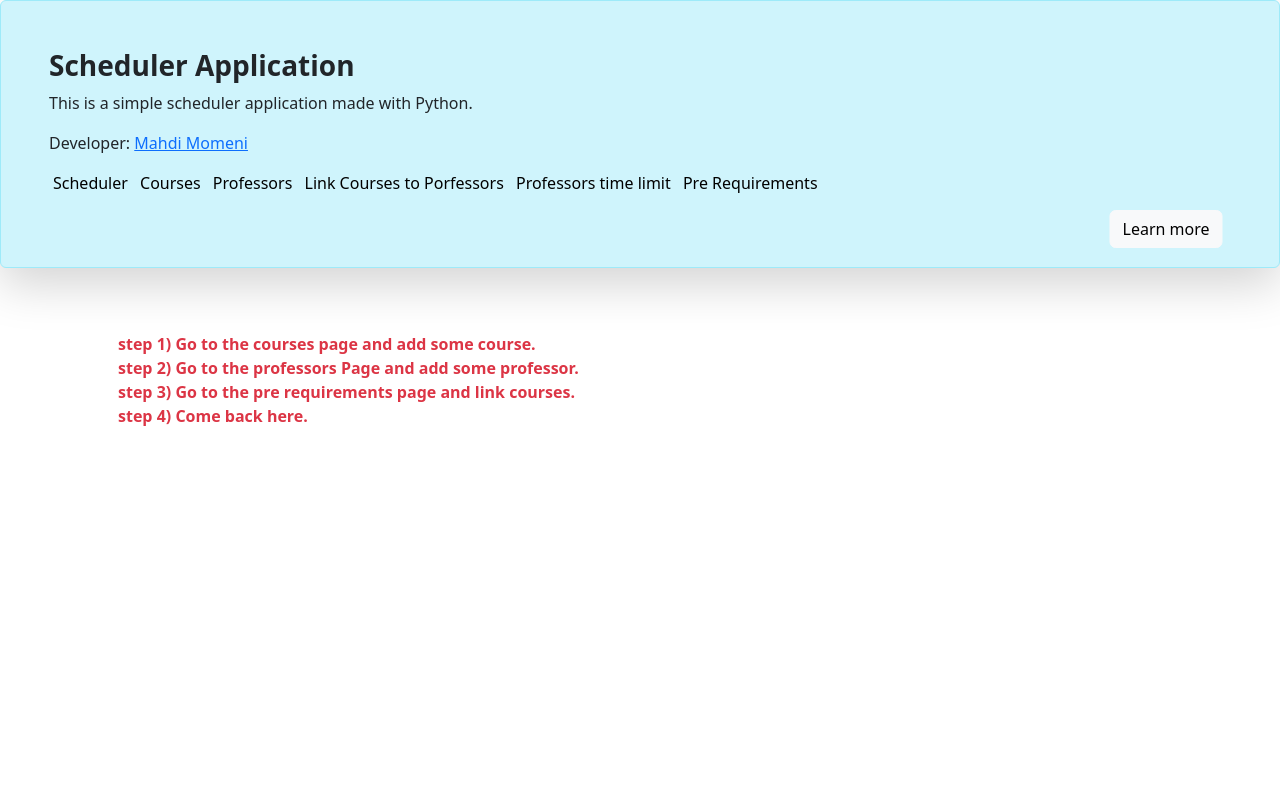
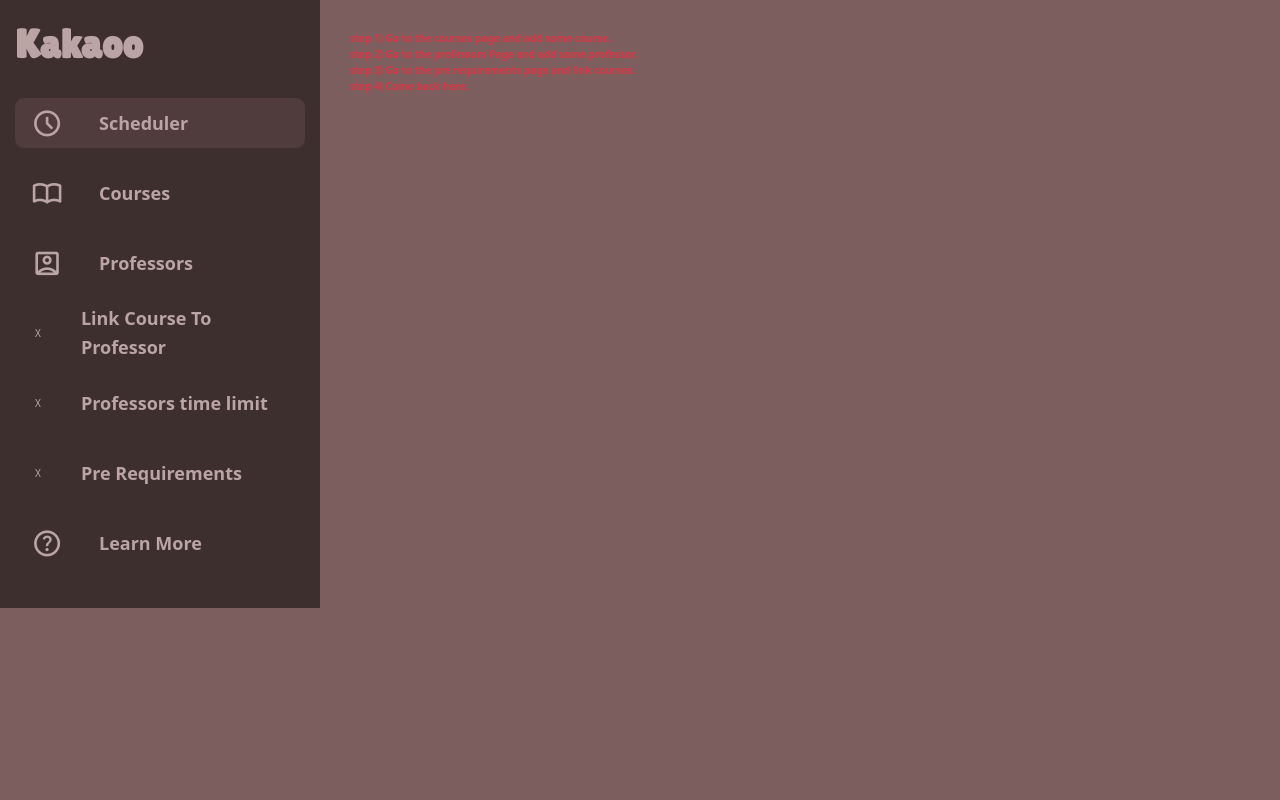
Before and after one commit to mehdee81/kakaoo, a Django app: page / in a window 1280 px wide. Run offline with Django 4.2, Linux system fonts and the light colour scheme; data that the repository does not hold is empty; some libraries are stand-ins or nearby versions.

Commit message:
Change Style of Base and Index Page

```diff
--- a/app/static/scheduler/css/style.css
+++ b/app/static/scheduler/css/style.css
@@ -1,3 +1,47 @@
+*,
+*::before,
+*::after {
+    margin: 0;
+    padding: 0;
+    -webkit-box-sizing: inherit;
+    box-sizing: inherit;
+}
+
+html {
+    -webkit-box-sizing: border-box;
+    box-sizing: border-box;
+    font-size: 62.5%;
+}
+
+body {
+    line-height: 1.6;
+    overflow-x: hidden;
+    background-color: var(--color-brown-0);
+    color: var(--color-grey-0);
+}
+
+:root {
+    --color-grey-0: #baa4a4;
+    --color-grey-100: #2d2222;
+    --color-grey-200: #110d0d;
+
+    --color-brown-0: #7c5e5e;
+    --color-brown-100: #503c3c;
+    --color-brown-200: #3e2f2f;
+
+    --color-green-0: #64bec4;
+    --color-green-200: #317c81;
+    --color-green-400: #205053;
+
+    --color-red-0: #ffb0b0;
+    --color-red-200: #ff8686;
+    --color-red-400: #f90000;
+}
+
+.material-symbols-outlined {
+    font-variation-settings: "FILL" 0, "wght" 400, "GRAD" 0, "opsz" 24;
+}
+
 .links {
     display: flex;
     justify-content: center;
@@ -26,7 +70,6 @@ ul {
 ul li {
     display: inline !important;
     margin: 4px;
-
 }
 
 ul li a {
@@ -76,13 +119,11 @@ ul li :hover {
     height: 300px !important;
 }
 
-
 #developer {
     text-decoration: none;
     color: black;
     font-weight: 400;
 }
-
 
 .lds-facebook {
     display: inline-block;
@@ -128,17 +169,107 @@ ul li :hover {
     }
 }
 
-
-#prof_in_limit_page{
+#prof_in_limit_page {
     text-decoration: none;
     color: white;
 }
-#prof_in_limit_page:hover{
+#prof_in_limit_page:hover {
     transition: 0.8s;
     color: rgb(255, 0, 0);
 }
 
-
 #acceptable_penalty_div {
     display: none;
 }
+
+.layout {
+    display: grid;
+    grid-template-columns: 2fr 6fr;
+}
+
+.sidebar {
+    background-color: var(--color-brown-200);
+    padding: 2rem 1.5rem;
+}
+
+.header {
+    font-weight: bolder;
+    font-size: 4rem;
+    font-family: "Lilita One";
+}
+
+.menu {
+    margin-top: 3rem;
+}
+
+.menu-item {
+    display: flex;
+    flex-direction: row;
+    align-items: center;
+    margin: 2rem 0;
+    height: 5rem;
+    padding: 0 2rem;
+    text-decoration: none;
+}
+
+.menu-item--active {
+    display: flex;
+    background-color: var(--color-brown-100);
+    border-radius: 9px;
+}
+
+.menu-item--icon {
+    margin-right: 1rem;
+    color: var(--color-grey-0);
+}
+
+.menu-item--icon span {
+    transform: scale(1.3);
+}
+
+.menu-item--text {
+    color: var(--color-grey-0);
+    font-weight: 600;
+    font-size: 1.8rem;
+    margin-left: 3rem;
+}
+
+.mycontainer {
+    background-color: var(--color-brown-200);
+    margin: 1rem;
+    padding: 2rem;
+    border-radius: 9px;
+}
+
+.table-main {
+    font-size: 1.5rem;
+}
+
+.table-main-header {
+    display: grid;
+    grid-template-columns: 1fr 4fr 2fr;
+    font-weight: 1000;
+}
+
+.table-main-body {
+    font-weight: 300;
+}
+
+.table-main-body--item {
+    display: grid;
+    grid-template-columns: 1fr 4fr 2fr;
+}
+
+.main-down {
+    display: flex;
+    justify-content: space-between;
+}
+
+.container-cond {
+    width: 100%;
+}
+
+.hint-text {
+    font-style: italic;
+    font-size: 1.2rem;
+}
--- a/app/templates/base.html
+++ b/app/templates/base.html
@@ -1,42 +1,103 @@
 {% load static %}
 
 <html lang="en">
-
     <head>
-    <meta charset="UTF-8">
-    <meta http-equiv="X-UA-Compatible" content="IE=edge">
-    <meta name="viewport" content="width=device-width, initial-scale=1.0">
-    <title>
-        {% block page_title %}{% endblock %}
-    </title>
-
-    <link rel="stylesheet" href="{% static 'scheduler/css/bootstrap.min.css' %}">
-    <link rel="stylesheet" href="{% static 'scheduler/css/style.css' %}">
+        <meta charset="UTF-8" />
+        <meta http-equiv="X-UA-Compatible" content="IE=edge" />
+        <meta name="viewport" content="width=device-width, initial-scale=1.0" />
+        <title>{% block page_title %}{% endblock %}</title>
+        <link
+            rel="stylesheet"
+            href="https://fonts.googleapis.com/css2?family=Material+Symbols+Outlined:opsz,wght,FILL,GRAD@20..48,100..700,0..1,-50..200"
+        />
+        <link rel="preconnect" href="https://fonts.googleapis.com" />
+        <link rel="preconnect" href="https://fonts.gstatic.com" crossorigin />
+        <link
+            href="https://fonts.googleapis.com/css2?family=Lilita+One&display=swap"
+            rel="stylesheet"
+        />
+        <link
+            rel="stylesheet"
+            href="{% static 'scheduler/css/bootstrap.min.css' %}"
+        />
+        <link
+            rel="stylesheet"
+            type="text/css"
+            href="{% static 'scheduler/css/style.css' %}"
+        />
     </head>
 
     <body>
-
-    <div class="p-5 alert alert-info shadow-lg position-relative">
-        <h1 class="fs-3 fw-bold text-dark">Scheduler Application</h1>
-        <p class="text-dark">This is a simple scheduler application made with Python.</p>
-        <p class="text-dark" id="developer">Developer: <a target="_blank"
-                href="https://www.linkedin.com/in/mehdee81/">Mahdi Momeni</a></p>
-        <ul>
-            <li><a href="http://127.0.0.1:8000/">Scheduler</a></li>
-            <li><a href="http://127.0.0.1:8000/courses">Courses</a></li>
-            <li><a href="http://127.0.0.1:8000/professors">Professors</a></li>
-            <li><a href="http://127.0.0.1:8000/c_to_p">Link Courses to Porfessors</a></li>
-            <li><a href="http://127.0.0.1:8000/professors_limit">Professors time limit</a></li>
-            <li><a href="http://127.0.0.1:8000/pre_requirements">Pre Requirements</a></li>
-        </ul>
-        <br>
-        <a href="http://127.0.0.1:8000/learn_more"
-            class="btn btn-light position-absolute bottom-0 end-0 translate-middle">Learn more</a>
+        <main class="layout">
+            <div class="sidebar">
+                <h1 class="header">Kakaoo</h1>
+                <div class="menu">
+                    <a
+                        class="menu-item menu-item--active"
+                        href="http://127.0.0.1:8000/"
+                    >
+                        <div class="menu-item--icon">
+                            <span class="material-symbols-outlined">
+                                schedule
+                            </span>
                         </div>
-    {% block page_body %}{% endblock %}
+                        <div class="menu-item--text">Scheduler</div>
+                    </a>
+                    <a class="menu-item" href="http://127.0.0.1:8000/courses">
+                        <div class="menu-item--icon">
+                            <span class="material-symbols-outlined">
+                                import_contacts
+                            </span>
+                        </div>
+                        <div class="menu-item--text">Courses</div>
+                    </a>
+                    <a
+                        class="menu-item"
+                        href="http://127.0.0.1:8000/professors"
+                    >
+                        <div class="menu-item--icon">
+                            <span class="material-symbols-outlined">
+                                account_box
+                            </span>
+                        </div>
+                        <div class="menu-item--text">Professors</div>
+                    </a>
+                    <a class="menu-item" href="http://127.0.0.1:8000/c_to_p">
+                        <div class="menu-item--icon">X</div>
+                        <div class="menu-item--text">
+                            Link Course To Professor
+                        </div>
+                    </a>
+                    <a
+                        class="menu-item"
+                        href="http://127.0.0.1:8000/professors_limit"
+                    >
+                        <div class="menu-item--icon">X</div>
+                        <div class="menu-item--text">Professors time limit</div>
+                    </a>
+                    <a
+                        class="menu-item"
+                        href="http://127.0.0.1:8000/pre_requirements"
+                    >
+                        <div class="menu-item--icon">X</div>
+                        <div class="menu-item--text">Pre Requirements</div>
+                    </a>
+                    <a
+                        class="menu-item"
+                        href="http://127.0.0.1:8000/learn_more"
+                    >
+                        <div class="menu-item--icon">
+                            <span class="material-symbols-outlined">
+                                help
+                            </span>
+                        </div>
+                        <div class="menu-item--text">Learn More</div>
+                    </a>
+                </div>
+            </div>
+            <div class="main">{% block page_body %}{% endblock %}</div>
+        </main>
     </body>
-
     <script src="{% static 'scheduler/js/jquery.js' %}"></script>
     <script src="{% static 'scheduler/js/js.js' %}"></script>
-
 </html>
--- a/app/templates/scheduler/index.html
+++ b/app/templates/scheduler/index.html
@@ -1,87 +1,116 @@
-{% extends "base.html" %}
-{% block page_title %} Scheduler {% endblock %}
-
-{% block page_body %}
-
-{% if courses %}
-<div class="container">
+{% extends "base.html" %} {% block page_title %} Scheduler {% endblock %}
+{%block page_body %} {% if courses %}
+<div class="mycontainer">
+    <h1>Scheduler</h1>
     <form action="#" id="all_courses_form">
         {% csrf_token %}
-        <table class="table">
-            <thead>
-                <tr>
-                    <th scope="col">#</th>
-                    <th scope="col">Courses</th>
-                    <th scope="col">Professor</th>
-                    <th scope="col">Select</th>
-                </tr>
-            </thead>
-            <tbody>
+        <div class="table-main">
+            <div class="table-main-header">
+                <p></p>
+                <p>Courses</p>
+                <p>Professor</p>
+            </div>
+            <div class="table-main-body">
                 {% for course in courses %}
-                <tr>
-                    <th scope="row">{{ forloop.counter }}</th>
-                    <td>{{ course.course }}</td>
-                    <td>{{ course.professor }}</td>
-                    <td>
+                <div class="table-main-body--item">
+                    <div>
                         <div class="form-check">
-                            <input class="form-check-input" type="checkbox" id="course_{{ course.id }}"
-                                name="selected_courses" value="{{ course.course }}">
-                            <label class="form-check-label" for="course_{{ course.id }}"></label>
+                            <input
+                                class="form-check-input"
+                                type="checkbox"
+                                id="course_{{ course.id }}"
+                                name="selected_courses"
+                                value="{{ course.course }}"
+                            />
+                            <label
+                                class="form-check-label"
+                                for="course_{{ course.id }}"
+                            ></label>
                         </div>
-                    </td>
-                </tr>
+                    </div>
+                    <p>{{ course.course }}</p>
+                    <p>{{ course.professor }}</p>
+                </div>
                 {% endfor %}
-            </tbody>
-        </table>
+            </div>
+        </div>
     </form>
-    <button type="button" class="btn btn-primary" id="checkAll">Check All</button>
+    <button type="button" class="btn btn-primary" id="checkAll">
+        Check All
+    </button>
+</div>
+
+<div class="main-down">
+    <div class="mycontainer container-cond">
         <div class="mt-3 mb-3">
-        <label for="courses_with_out_conditions">Courses With Out Condition</label>
-        <p class="p-3">
-            sample: fizik_1-riazi_2-assembly
-        </p>
-        <input type="text" name="courses_with_out_conditions" id="courses_with_out_conditions" class="form-control">
+            <h2 for="courses_with_out_conditions">
+                Courses With Out Condition
+            </h2>
+            <p class="hint-text">sample: fizik_1-riazi_2-assembly</p>
+            <input
+                type="text"
+                name="courses_with_out_conditions"
+                id="courses_with_out_conditions"
+                class="form-control"
+            />
         </div>
-    <br>
-    <br>
-    <div id="hr_div"></div>
-
+    </div>
+    <div class="mycontainer">
         <div class="mt-s mb-3">
-        <label for="chromosomes">Number of random Solutions(Chromosomes)</label>
-        <input type="number" id="chromosomes" name="chromosomes" min="1" value="6000" class="form-control">
+            <h4 for="chromosomes">Number of random Solutions(Chromosomes)</h4>
+            <input
+                type="number"
+                id="chromosomes"
+                name="chromosomes"
+                min="1"
+                value="6000"
+                class="form-control"
+            />
         </div>
 
         <div class="mt-s mb-3">
-        <label for="penalty_chromosomes">Number of random Solutions(Chromosomes) for lessons wich will add in penalty genetic algorith</label>
-        <input type="number" id="penalty_chromosomes" name="penalty_chromosomes" min="1" value="20000" class="form-control">
+            <h4 for="penalty_chromosomes">
+                Number of random Solutions(Chromosomes) for lessons wich will
+                add in penalty genetic algorith
+            </h4>
+            <input
+                type="number"
+                id="penalty_chromosomes"
+                name="penalty_chromosomes"
+                min="1"
+                value="20000"
+                class="form-control"
+            />
         </div>
-
-
+        <br />
         <div class="lds-facebook d-none">
             <div></div>
             <div></div>
             <div></div>
         </div>
-    <button type="button" class="btn btn-success" id="get-data-btn" class="btn btn-primary">Schedule</button>
+        <button type="button" class="btn btn-success" id="get-data-btn">
+            Schedule
+        </button>
+    </div>
 </div>
 {% else %}
 <div class="container p-5">
     <div class="text-danger">
         <b>
             step 1) Go to the courses page and add some course.
-            <br>
+            <br />
             step 2) Go to the professors Page and add some professor.
-            <br>
+            <br />
             step 3) Go to the pre requirements page and link courses.
-            <br>
+            <br />
             step 4) Come back here.
         </b>
     </div>
 </div>
 {% endif %}
 
-<br>
-<br>
-<br>
-<br>
+<br />
+<br />
+<br />
+<br />
 {% endblock %}
```
Lines whose indentation alone changed are shown as unchanged.
